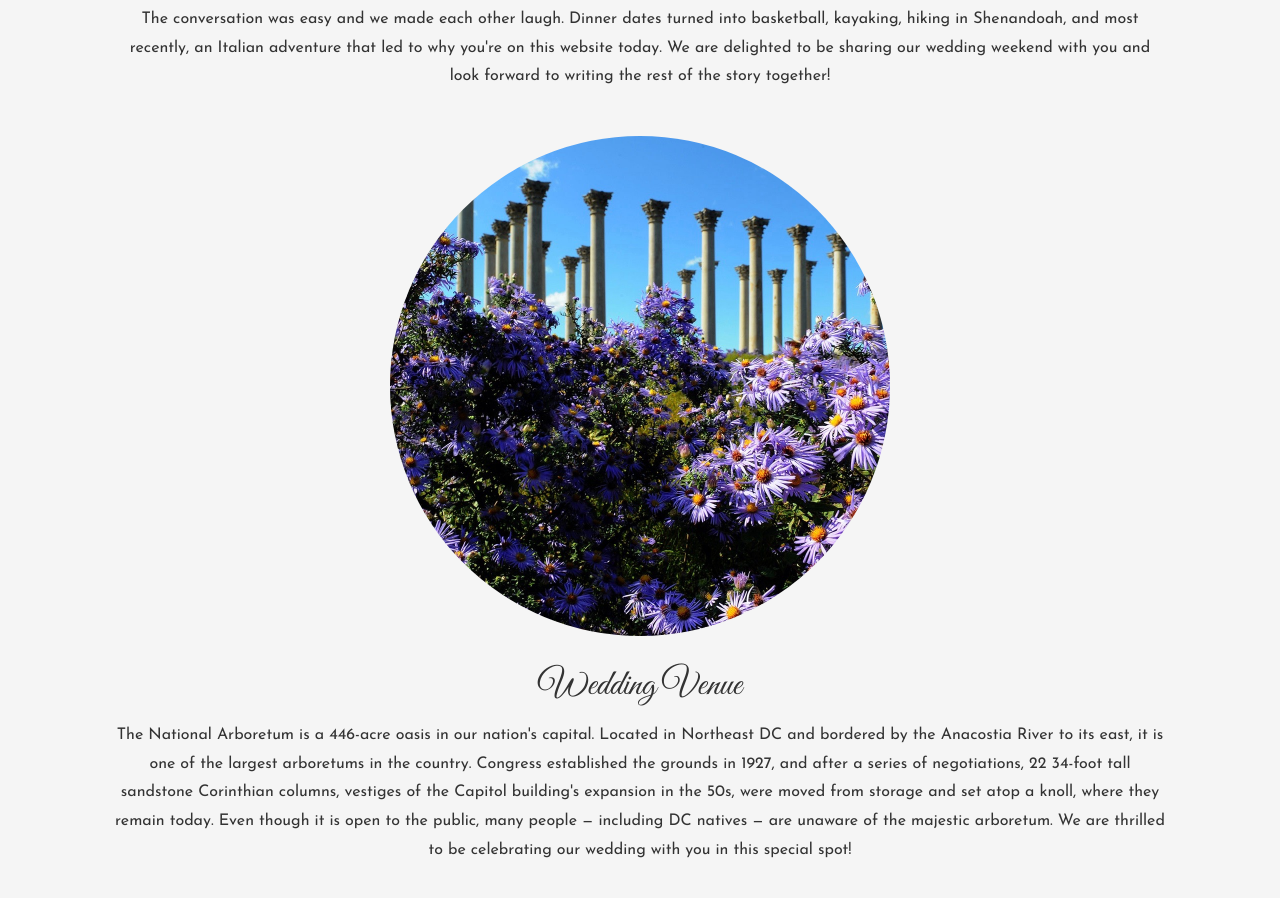
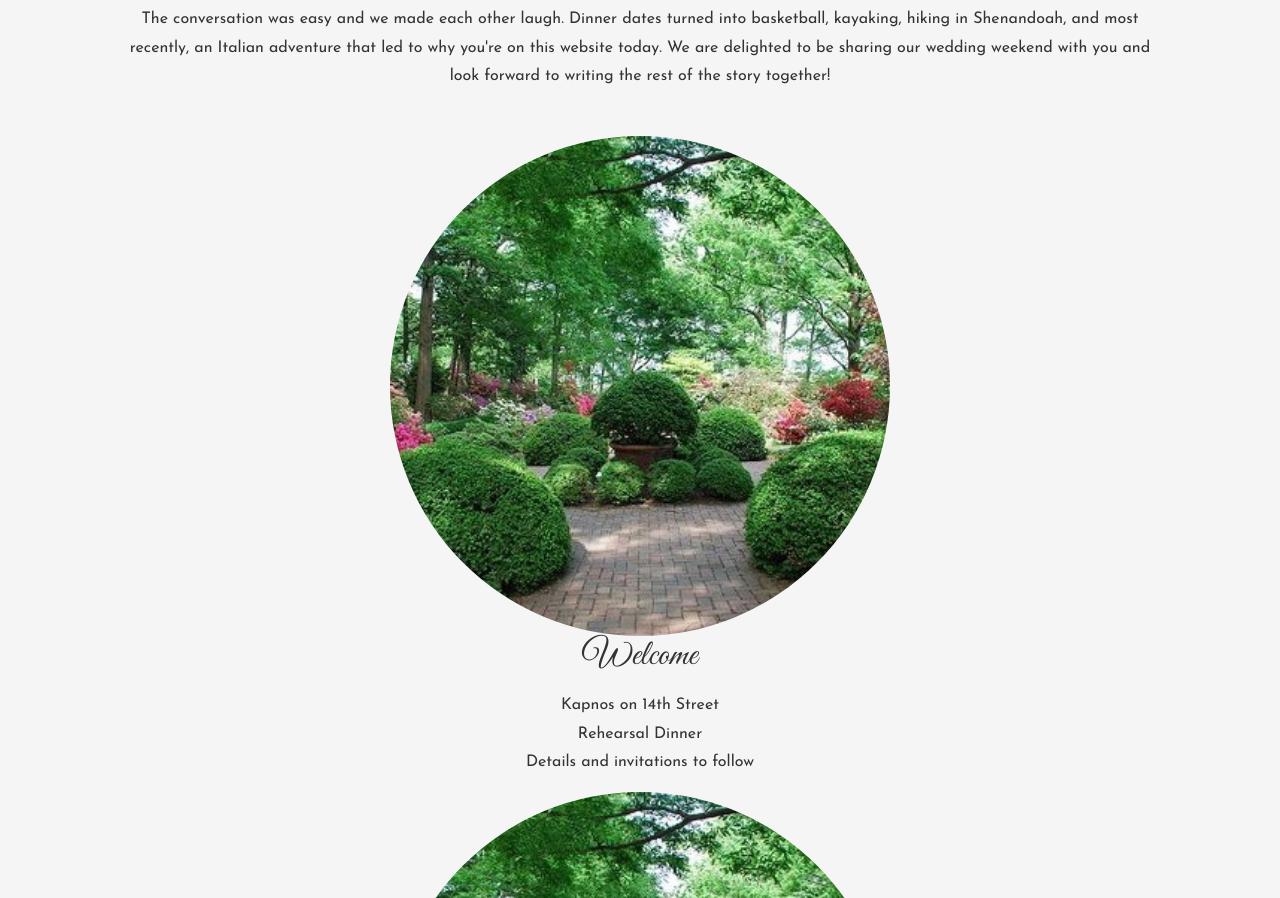
Before and after one commit to gabesnider/WeddingSite, a website: page index.html in a window 1280 px wide. Shown: the part 1510-2408 px from the top of the page. Drawn offline with nearby package versions, Linux system fonts and the light colour scheme.

Commit message:
more changes

```diff
--- a/css/style.css
+++ b/css/style.css
@@ -105,6 +105,31 @@ body {
 }
 
 #story .container {
+  margin: 0px;
+}
+
+#welcome {
+  width: 100%;
+  background-color: #F5F5F5;
+  font-family: 'Josefin Sans', sans-serif;
+}
+
+#welcome img {
+  width: 500px;
+  height: 500px;
+  border-radius: 50%;
+  animation-name: fadein;
+  animation-timing-function: ease-in-out;
+  animation-duration: 0.3s;
+  animation-fill-mode:backwards;
+}
+
+#welcome p {
+  padding-top: 15px;
+  line-height: 1.8em;
+}
+
+#welcome .container {
   margin: 0px;
 }
 
--- a/index.html
+++ b/index.html
@@ -27,8 +27,9 @@
     </div>
     <ul class="nav navbar-nav navbar-xs navbar-collapse collapse">
       <li><a href="#story">Story</a></li>
+      <li><a href="#welcome">Welcome</a></li>
+      <li><a href="#ceremony">Ceremony</a></li>
       <li><a href="#venue">Venue</a></li>
-      <li><a href="#ceremony">Ceremony</a></li>
       <li><a href="#accommodations">Accomodations</a></li>
       <li><a href="#registry">Registry</a></li>
     </ul>
@@ -37,8 +38,9 @@
     <a href="javascript:void(0)" class="closebtn" onclick="closeNav()">&times;</a>
     <ul class="overlay-content">
       <li><a href="#story">Story</a></li>
+      <li><a href="#welcome">Welcome</a></li>
+      <li><a href="#ceremony">Ceremony</a></li>
       <li><a href="#venue">Venue</a></li>
-      <li><a href="#ceremony">Ceremony</a></li>
       <li><a href="#accommodations">Accomodations</a></li>
       <li><a href="#registry">Registry</a></li>
     </ul>
@@ -77,13 +79,15 @@
     </div>
     </div>
 
-    <div class="container" id="venue">
+    <div class="container" id="welcome">
       <div class="img-container">
-        <img src="images/arboretum.jpg" class="img-responsive curve picture" alt="Responsive image">
+        <img src="images/garden.jpg" class="img-responsive"/>
       </div>
-      <h1 class="cursive">Wedding Venue</h1>
+      <h1 class="cursive">Welcome</h1>
       <p class="innertext">
-        The National Arboretum is a 446-acre oasis in our nation&#39;s capital. Located in Northeast DC and bordered by the Anacostia River to its east, it is one of the largest arboretums in the country. Congress established the grounds in 1927, and after a series of negotiations, 22 34-foot tall sandstone Corinthian columns, vestiges of the Capitol building&#39;s expansion in the 50s, were moved from storage and set atop a knoll, where they remain today. Even though it is open to the public, many people &#8212; including DC natives &#8212; are unaware of the majestic arboretum. We are thrilled to be celebrating our wedding with you in this special spot!
+        Kapnos on 14th Street<br>
+        Rehearsal Dinner<br>
+        Details and invitations to follow
       </p>
     </div>
 
@@ -95,8 +99,17 @@
       <p class="innertext">
         5:00 pm<br>
         Introduction Garden, National Arboretum<br>
-        Cocktails, dinner, and dancing to follow<br>
         Transportation will be provided to and from The Mayflower Hotel
+      </p>
+    </div>
+
+    <div class="container" id="venue">
+      <div class="img-container">
+        <img src="images/arboretum.jpg" class="img-responsive curve picture" alt="Responsive image">
+      </div>
+      <h1 class="cursive">Wedding Venue</h1>
+      <p class="innertext">
+        The National Arboretum is a 446-acre majestic oasis less than two miles from the U.S. Capitol. After the ceremony, there will be cocktails in Herb Garden, and dinner and dancing by the Aquatic Garden. We are thrilled to be celebrating our wedding with you in this special spot!
       </p>
     </div>
 
```
